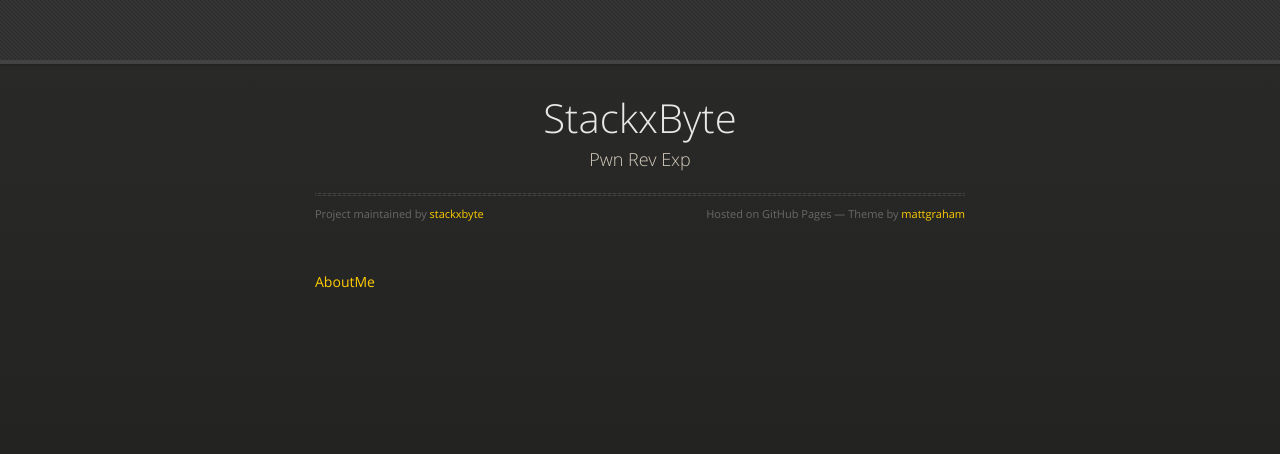
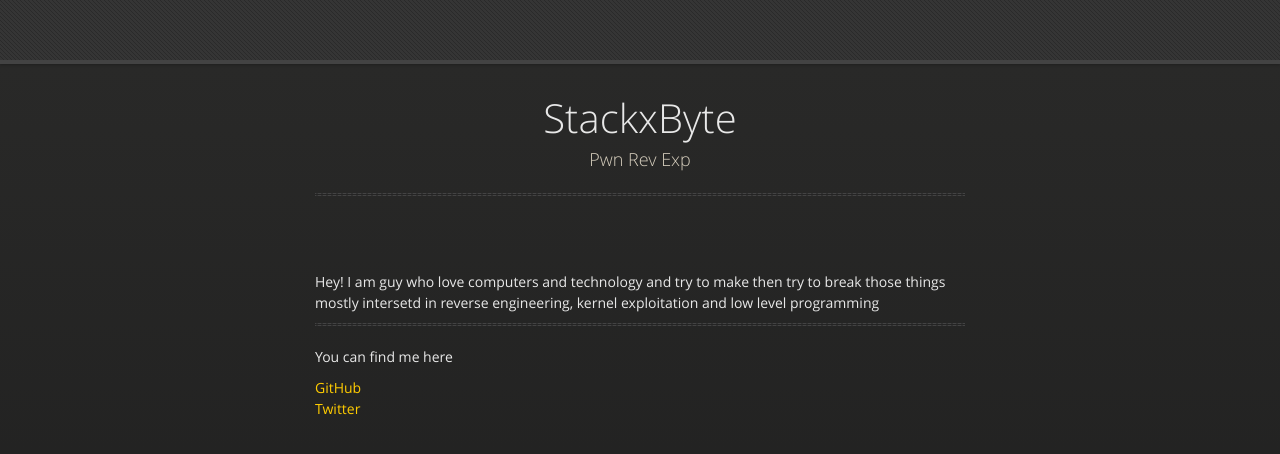
Before and after one commit to stackxbyte/stackxbyte.github.io, a Jekyll site: the page built from index.md, in a window 1280 px wide. Shown: the top 454 px of the page. Built offline with Jekyll 4.4.1, drawn with Linux system fonts in a browser that asks for light colours.

Commit message:
updated index.md

```diff
--- a/_layouts/default.html
+++ b/_layouts/default.html
@@ -38,8 +38,8 @@
           <h1>{{ site.title | default: site.github.repository_name }}</h1>
           <p>{{ site.description | default: site.github.project_tagline }}</p>
           <hr>
-          <span class="credits left">Project maintained by <a href="{{ site.github.owner_url }}">{{ site.github.owner_name }}</a></span>
-          <span class="credits right">Hosted on GitHub Pages &mdash; Theme by <a href="https://twitter.com/mattgraham">mattgraham</a></span>
+          <!-- <span class="credits left">Project maintained by <a href="{{ site.github.owner_url }}">{{ site.github.owner_name }}</a></span> -->
+          <!-- <span class="credits right">Hosted on GitHub Pages &mdash; Theme by <a href="https://twitter.com/mattgraham">mattgraham</a></span> -->
         </div>
 
         {{ content }}
--- a/index.md
+++ b/index.md
@@ -2,4 +2,9 @@
 layout: default
 ---
 
-[AboutMe](./about/about.md)
+#### Hey! I am guy who love computers and technology and try to make then try to break those things mostly intersetd in reverse engineering, kernel exploitation and low level programming
+
+---------------------------------------
+#### You can find me here
+[GitHub](https://github.com/stackxbyte)<br>
+[Twitter](https://x.com/c00l_k3d)
```
Also changed, not shown: about/about.md (deleted, +0 -10 lines), another-page.md (deleted, +0 -9 lines).
